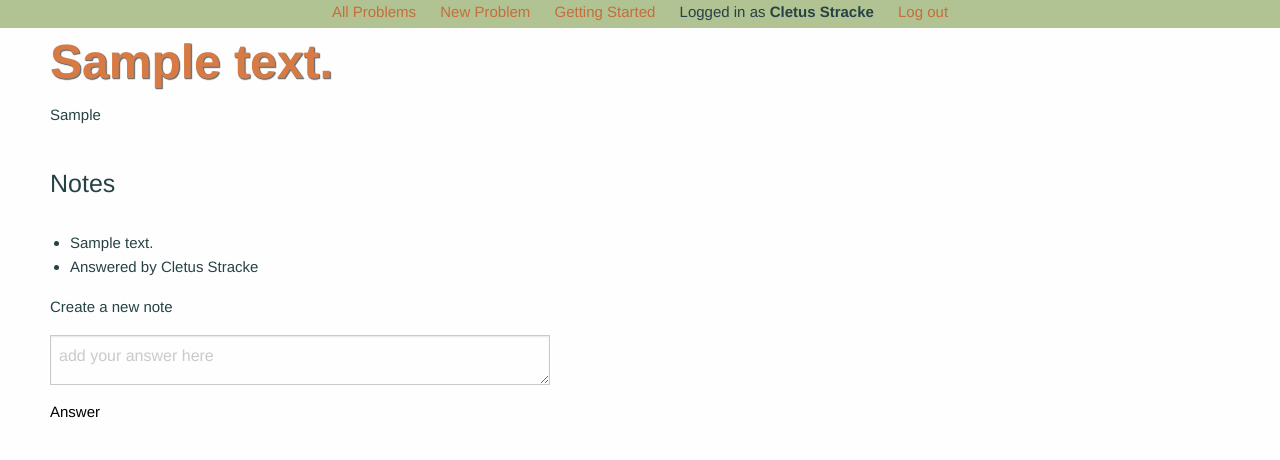
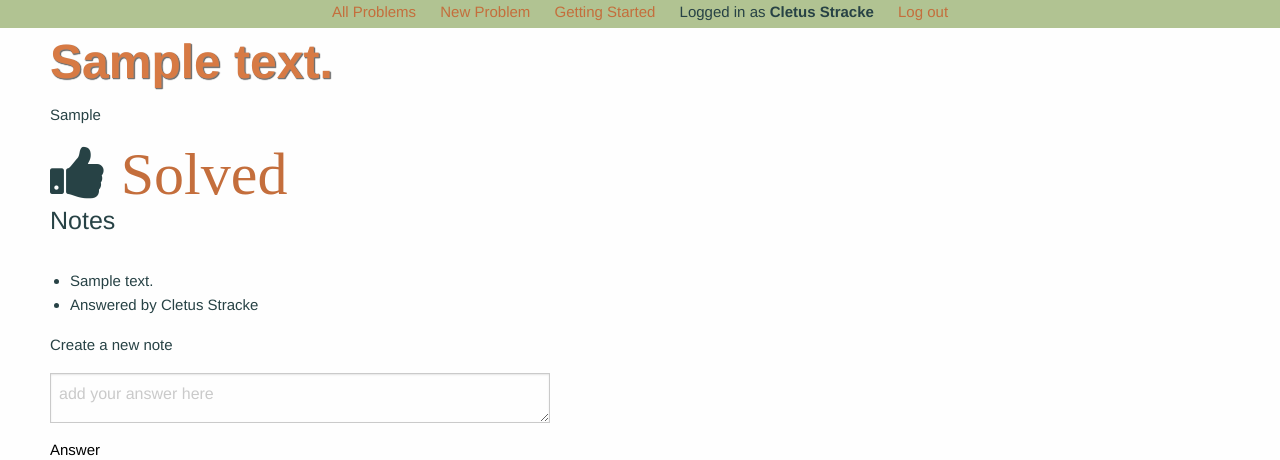
Before and after one commit to gregburton/problem_tickets, a Rails app: page /problems/1 in a window 1280 px wide. Shown: the top 460 px of the page. Run offline with Rails 7, Linux system fonts and the light colour scheme; a user stored in the database is signed in; tables that the repository leaves empty hold one stand-in row (values such as "Sample post"); style sheets or scripts are compiled from the project's sources; parts of the project's set-up code (start-up, migrations or seed data) failed here and were passed over; some libraries are stand-ins or nearby versions.

Commit message:
Added thumbs up icon and link for solving problems. added route for solving action

```diff
--- a/app/controllers/problems_controller.rb
+++ b/app/controllers/problems_controller.rb
@@ -23,6 +23,12 @@ class ProblemsController < ApplicationController
     @problems = Problem.where(solved: false)
   end
 
+  def solved
+    @problem = Problem.find(params[:id])
+    @problem.update_attributes(solved: true)
+    redirect_to root_path
+  end
+
   private
 
   def problem_params
--- a/app/views/problems/show.html.erb
+++ b/app/views/problems/show.html.erb
@@ -1,6 +1,11 @@
 <div class="content">
   <h1><%= @problem.description %></h1>
   <p><%= @problem.attempt %></p>
+  <% if current_user == @problem.user %>
+    <i class="fa fa-thumbs-up fa-4x">
+      <%= link_to "Solved", solved_problem_path(@problem),  method: :put, data: { confirm: "Are you sure this is solved?" }%>
+    </i>
+  <% end %>
   <br>
   <div class="notes_wrapper">
     <div class="row">
--- a/config/routes.rb
+++ b/config/routes.rb
@@ -4,8 +4,10 @@ Rails.application.routes.draw do
   resources :users, :only => [:new, :create, :index]
   resources :logins, :only => [:new, :create, :destroy]
   resources :problems, :only => [:new, :show, :index, :create] do
+    member do
+      put 'solved'
+    end
     resources :notes, :only => [:create]
-
   end
 
   delete 'logout' => 'logins#destroy'
```
